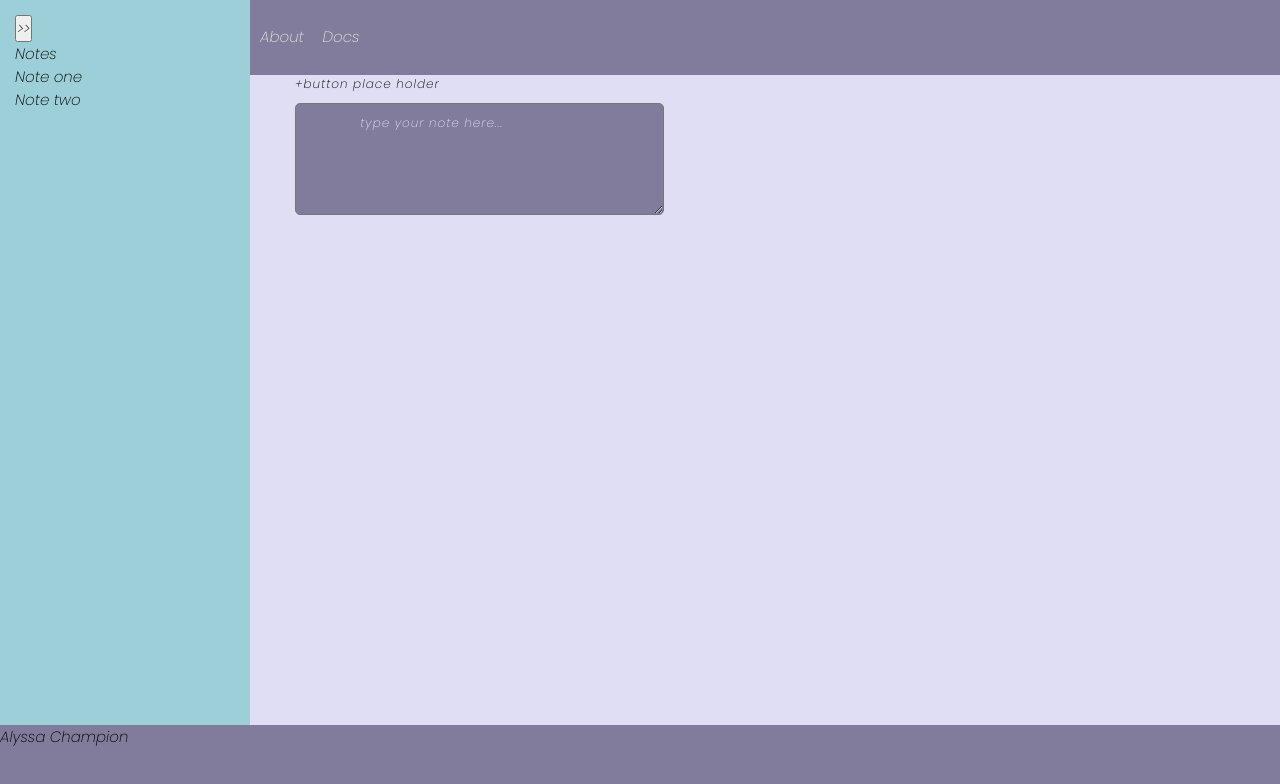
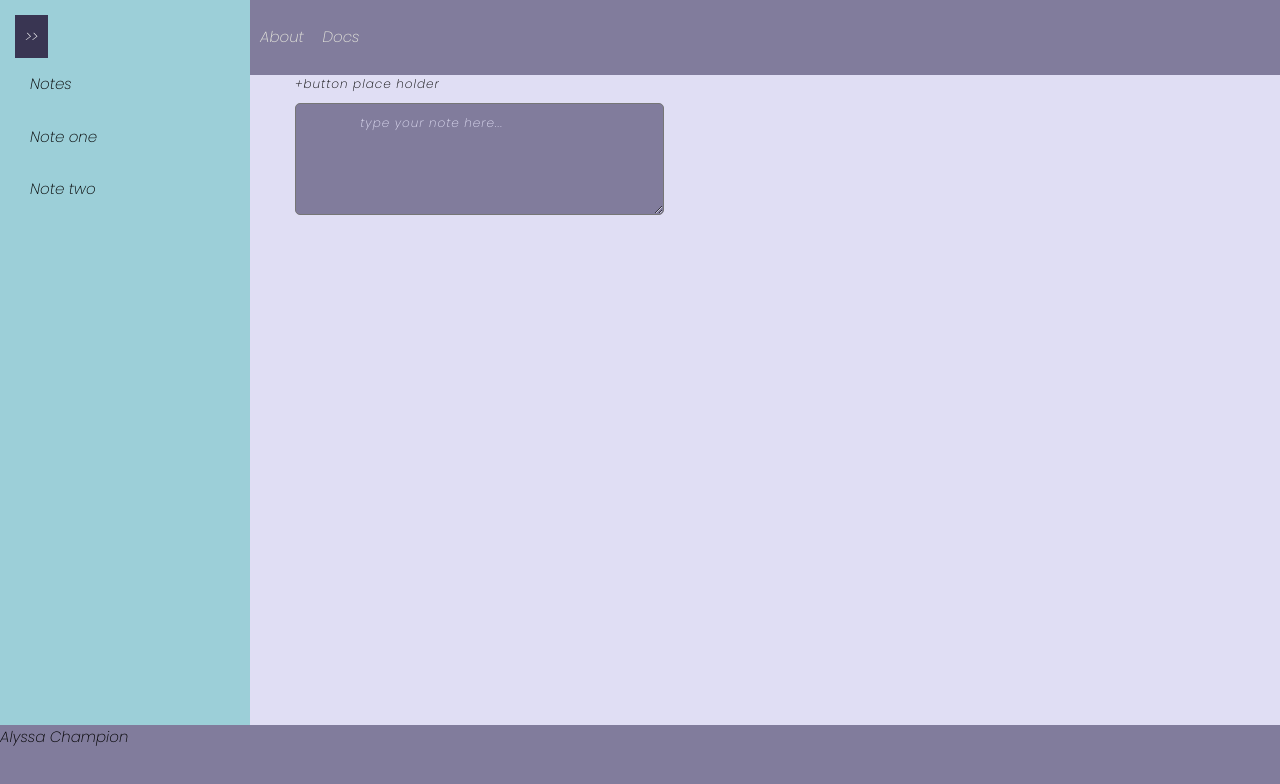
Before and after one commit to Champion-Alyssa/assignment_1, a plain HTML site: page note.html in a window 1280 px wide. Drawn offline with Linux system fonts and the light colour scheme.

Commit message:
added styling to side bar

```diff
--- a/styles.css
+++ b/styles.css
@@ -79,3 +79,31 @@
     display: block;
     margin-bottom: 10px;
 }
+
+.side-button {
+    border: none;
+    background-color:#393552 ;
+    color: white;
+    text-align: right;
+    padding: 10px 10px;
+}
+
+.nav-side {
+    grid-area: s;
+    display: flex;
+    padding: 1rem;
+    line-height: 1.5rem;
+
+}
+
+@media screen and (max-width: 1000px) {
+    * {
+        font-size: 1rem;
+    }
+}
+
+@media screen and (max-width: 600px) {
+    * {
+        font-size: 1rem;
+    }
+}
```
